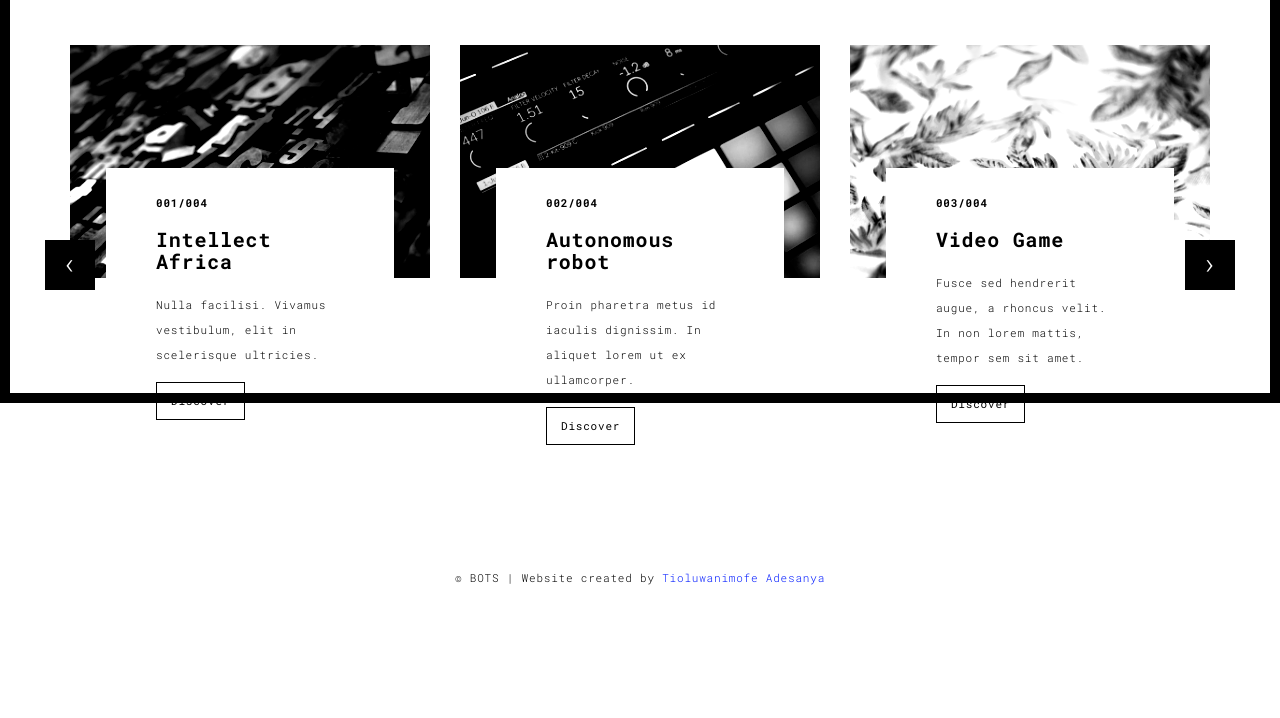
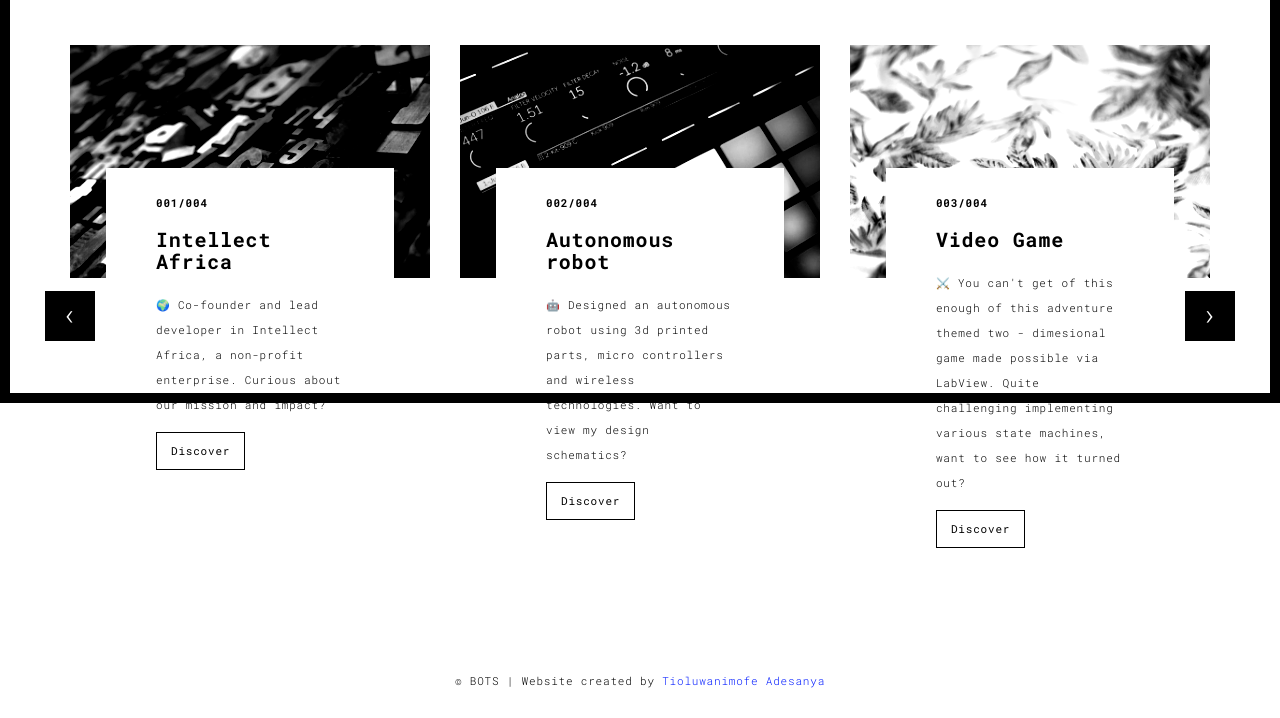
Before and after one commit to tioluwanimofe/porto, a Flask app: page /works.html in a window 1280 px wide. Shown: the part 397-1115 px from the top of the page. Before the commit the page ends 982 px from the top, so only its background shows below. Run offline with Flask 2, Linux system fonts and the light colour scheme; some libraries are stand-ins or nearby versions.

Commit message:
Update works.html

```diff
--- a/templates/works.html
+++ b/templates/works.html
@@ -82,7 +82,7 @@ Let's connect! If you're seeking a skilled and passionate engineer with a thirst
                       <div class="card-container card-container-lg">
                         <h4>001/004</h4>
                         <h3>Intellect Africa</h3>
-                        <p>Nulla facilisi. Vivamus vestibulum, elit in scelerisque ultricies.</p>
+                        <p> 🌍 <bold>Co-founder and lead developer</bold> in Intellect Africa, a non-profit enterprise. Curious about our mission and impact? </p>
                         <a href="/work.html" title="" class="btn btn-default">Discover</a>
                       </div>
                     </div>
@@ -93,7 +93,7 @@ Let's connect! If you're seeking a skilled and passionate engineer with a thirst
                       <div class="card-container card-container-lg">
                         <h4>002/004</h4>
                         <h3>Autonomous robot</h3>
-                        <p>Proin pharetra metus id iaculis dignissim. In aliquet lorem ut ex ullamcorper.</p>
+                        <p> 🤖 Designed an autonomous robot using <bold>3d printed parts, micro controllers and wireless technologies</bold>. Want to view my design schematics? </p>
                         <a href="/work2.html" title="" class="btn btn-default">Discover</a>
                       </div>
                     </div>
@@ -104,7 +104,7 @@ Let's connect! If you're seeking a skilled and passionate engineer with a thirst
                       <div class="card-container card-container-lg">
                         <h4>003/004</h4>
                         <h3>Video Game</h3>
-                        <p>Fusce sed hendrerit augue, a rhoncus velit. In non lorem mattis, tempor sem sit amet.</p>
+                        <p> ⚔️ You can't get of this enough of this adventure themed two - dimesional game made possible via <bold>LabView</bold>. Quite challenging implementing various state machines, want to see how it turned out?</p>
                         <a href="/work3.html" title="" class="btn btn-default">Discover</a>
                       </div>
                     </div>
@@ -122,7 +122,7 @@ Let's connect! If you're seeking a skilled and passionate engineer with a thirst
                     <div class="card-container">
                       <h4>004/004</h4>
                       <h3>Virtual Assistant</h3>
-                      <p>Proin pharetra metus id iaculis dignissim. In aliquet lorem ut ex ullamcorper.</p>
+                      <p> 🅰️ℹ️ Meet VAB,  an <bold>AI</bold> virtual assistant using Python to automate tasks and improve productivity </p>
                       <a href="/work4.html" class="btn btn-default">Discover</a>
                     </div>
                   </div>
```
